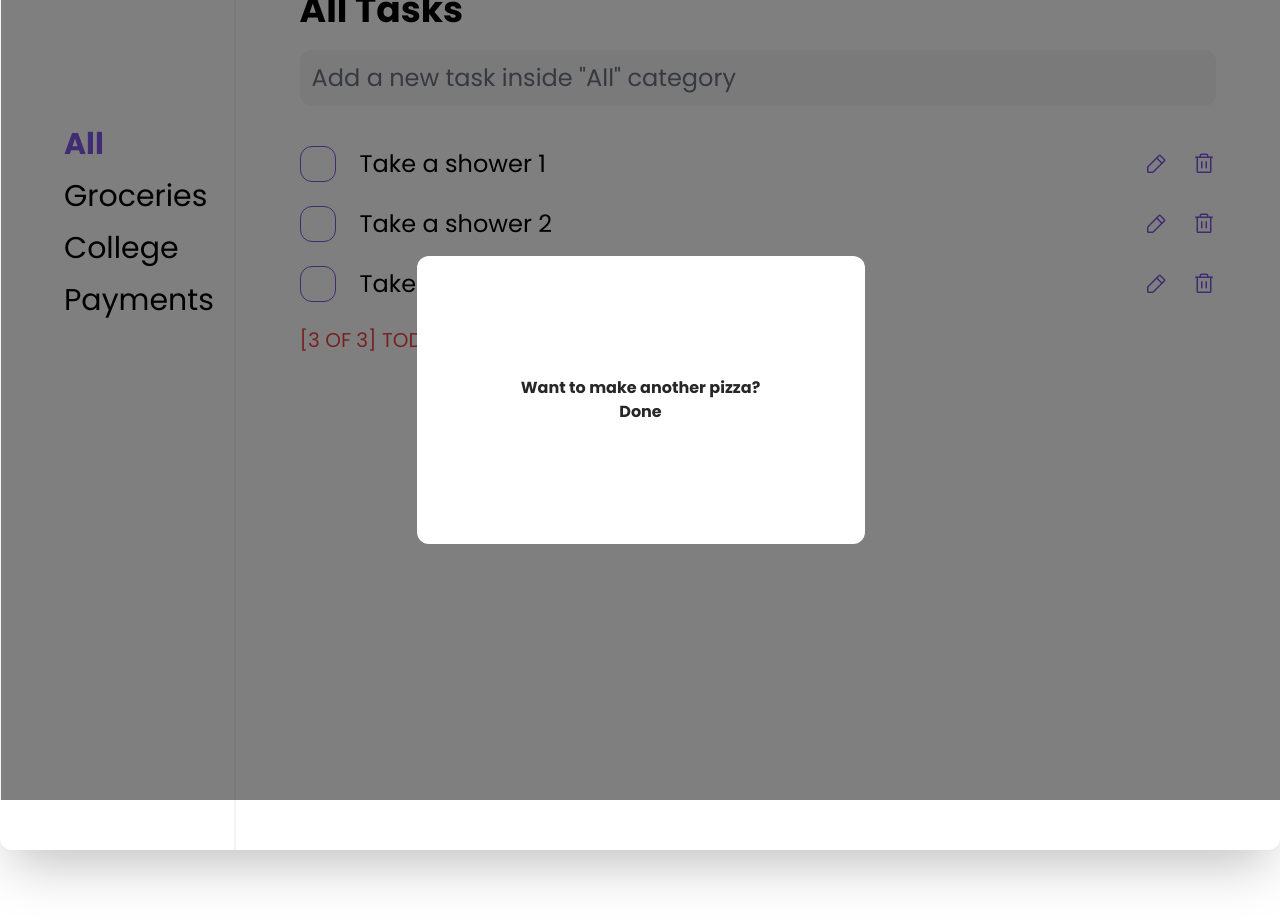
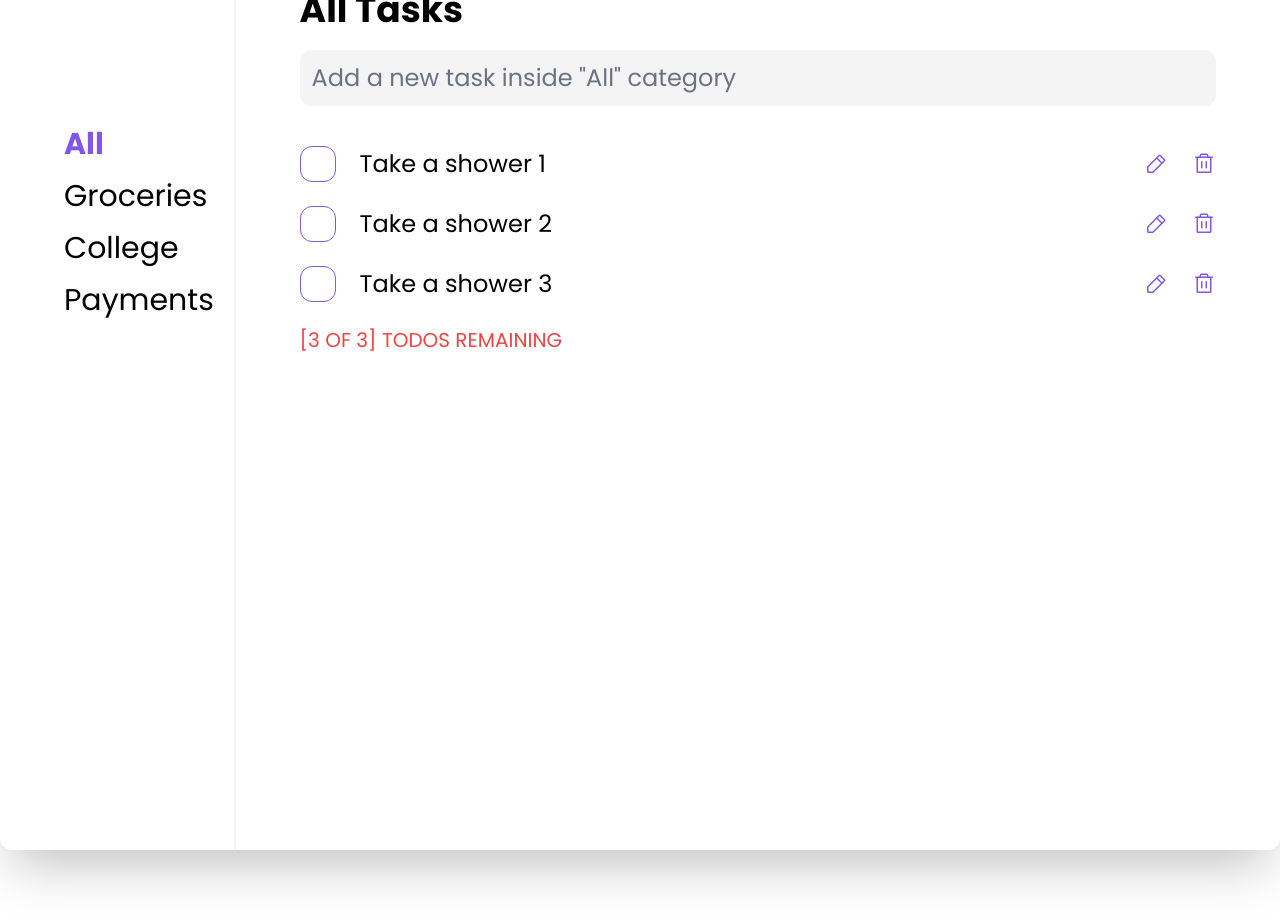
Before and after one commit to Sn0wye/spaces, a React (Vite) app: page / in a window 1280 px wide. Shown: the top 924 px of the page. Built offline with nearby package versions, Linux system fonts and the light colour scheme; the HTML template or start-up script is replaced by a standard one.

Commit message:
🚧 Modal Properly Working

```diff
--- a/src/App.tsx
+++ b/src/App.tsx
@@ -1,3 +1,4 @@
+import { useState } from "react";
 import { Categories } from "./Components/Categories";
 import Modal from "./Components/Modal";
 import Title from "./Components/Title";
@@ -14,7 +15,6 @@ function App() {
             <Title />
             <Todos />
           </section>
-          <Modal showModal={true} setShowModal={() => {}} />
         </SelectedCategoryProvider>
       </main>
     </div>
--- a/src/Components/Modal.tsx
+++ b/src/Components/Modal.tsx
@@ -1,56 +1,46 @@
-import React from "react";
+import React, { useState } from "react";
 import { motion, AnimatePresence } from "framer-motion";
+import { Dialog } from "@headlessui/react";
+import { Todo } from "../types/todo";
 
 type Props = {
-  showModal: boolean;
-  setShowModal: () => void;
+  isModalOpen: boolean;
+  handleToggleModal: () => void;
+  handleUpdateTodo: (id: string, newTask: string) => void;
+  todo: Todo;
 };
 
-const backdropVariants = {
-  hidden: {
-    opacity: 0,
-  },
-  visible: {
-    opacity: 1,
-  },
-};
-
-const modalVariants = {
-  hidden: {
-    scale: 0,
-  },
-  visible: {
-    scale: 1,
-    transition: {
-      delay: 0.2,
-    },
-  },
-};
-const Modal = ({ showModal, setShowModal }: Props) => {
+const Modal = ({
+  isModalOpen,
+  handleToggleModal,
+  handleUpdateTodo,
+  todo,
+}: Props) => {
+  const [newTask, setNewTask] = useState(todo.task);
   return (
-    <AnimatePresence exitBeforeEnter>
-      {showModal && (
-        <motion.div
-          className="fixed inset-0 z-1 w-full h-full bg-black bg-opacity-50 flex justify-center items-center select-none "
-          variants={backdropVariants}
-          initial="hidden"
-          animate="visible"
-          exit="hidden"
+    <Dialog
+      open={isModalOpen}
+      onClose={handleToggleModal}
+      className="fixed inset-0 z-1 w-full h-full bg-black bg-opacity-50 flex justify-center items-center select-none"
+    >
+      <Dialog.Panel className="w-full h-full max-w-md max-h-72 bg-white rounded-xl flex flex-col justify-center items-center">
+        <Dialog.Title>Modal Title</Dialog.Title>
+        <input
+          type="text"
+          value={newTask}
+          onChange={(e) => setNewTask(e.target.value)}
+        />
+        <button
+          className="text-zinc-800 border-zinc-800 font-bold rounded-xl bg-brand p-4 w-20 h-10 flex justify-center items-center mt-2"
+          onClick={() => {
+            handleToggleModal();
+            handleUpdateTodo(todo.id, newTask);
+          }}
         >
-          <motion.div
-            className="w-full h-full max-w-md max-h-72 bg-white rounded-xl flex flex-col justify-center items-center"
-            variants={modalVariants}
-          >
-            <p className="text-zinc-800 font-bold">
-              Want to make another pizza?
-            </p>
-            <button className="text-zinc-800 border-zinc-800 font-bold">
-              Done
-            </button>
-          </motion.div>
-        </motion.div>
-      )}
-    </AnimatePresence>
+          Done
+        </button>
+      </Dialog.Panel>
+    </Dialog>
   );
 };
 export default Modal;
--- a/src/Components/TodoRow.tsx
+++ b/src/Components/TodoRow.tsx
@@ -1,6 +1,7 @@
 import { PencilSimple, Trash } from "phosphor-react";
 import { useState } from "react";
 import { Todo } from "../types/todo";
+import Modal from "./Modal";
 
 type TodoProps = {
   todo: Todo;
@@ -15,14 +16,14 @@ export const TodoRow = ({
   handleCheckTodo,
   handleUpdateTodo,
 }: TodoProps) => {
-  const [newTask, setNewTask] = useState(task);
-  const [showUpdateModal, setShowUpdateModal] = useState(false);
+  const [isModalOpen, setIsModalOpen] = useState(false);
 
-  function handleToggleShowModal() {
-    setShowUpdateModal(!showUpdateModal);
+  function handleToggleModal() {
+    setIsModalOpen(!isModalOpen);
   }
 
   return (
+    <>
       <div className="flex items-center mb-6 justify-between">
         <div className="flex items-center gap-6">
           <input
@@ -40,13 +41,23 @@ export const TodoRow = ({
           </p>
         </div>
         <div className="flex gap-6">
-        <button aria-label="Update a todo" onClick={handleToggleShowModal}>
+          <button aria-label="Update a todo" onClick={handleToggleModal}>
             <PencilSimple size={24} className="text-brand" />
           </button>
-        <button aria-label="Delete a todo" onClick={() => handleDeleteTodo(id)}>
+          <button
+            aria-label="Delete a todo"
+            onClick={() => handleDeleteTodo(id)}
+          >
             <Trash size={24} className=" text-brand" />
           </button>
         </div>
       </div>
+      <Modal
+        isModalOpen={isModalOpen}
+        handleToggleModal={handleToggleModal}
+        handleUpdateTodo={handleUpdateTodo}
+        todo={{ task, isCompleted, id }}
+      />
+    </>
   );
 };
```
Lines whose indentation alone changed are shown as unchanged.
